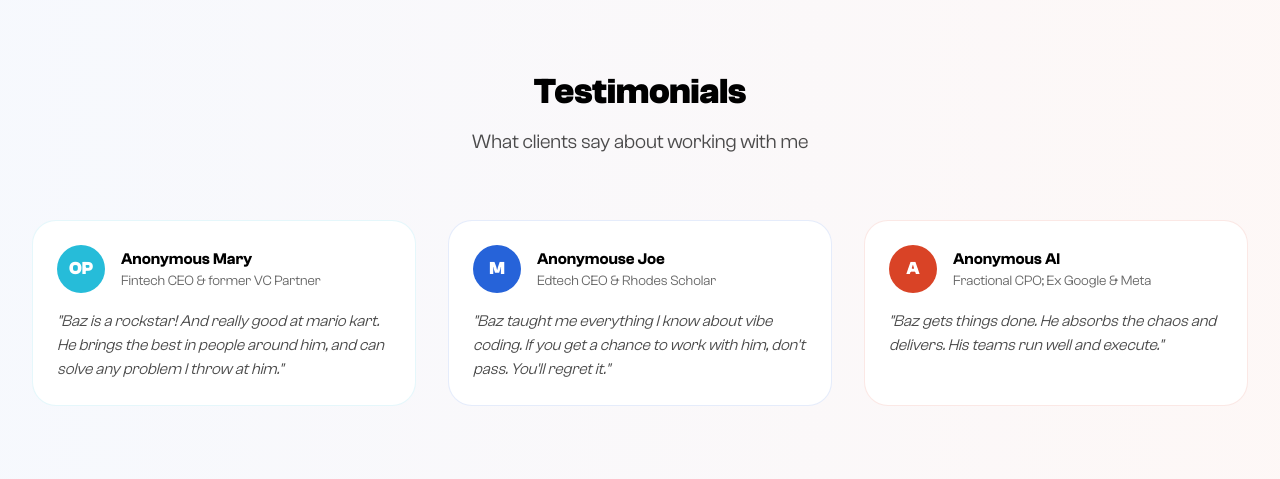
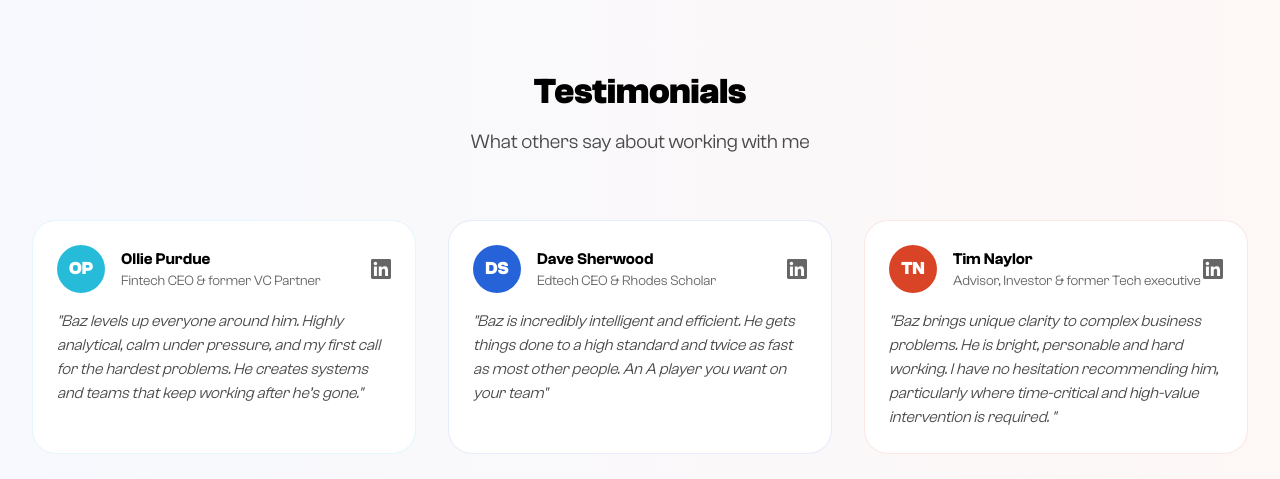
Before and after one commit to baziyer/personal-website, a Next.js app in the folder web/: page / in a window 1280 px wide. Shown: the part 1480-1959 px from the top of the page. Built offline with nearby package versions, Linux system fonts and the light colour scheme; grey boxes are pictures that could not be loaded.

Commit message:
Add LinkedIn icons to testimonials with correct profile URLs

```diff
--- a/web/src/app/design-template/page.tsx
+++ b/web/src/app/design-template/page.tsx
@@ -312,7 +312,7 @@ function DesignTemplateContent() {
           <div className="text-center mb-16">
             <h2 className="text-4xl font-bold text-foreground mb-4">Testimonials</h2>
             <p className="text-xl text-foreground/70 max-w-2xl mx-auto">
-              What clients say about working with me
+              What others say about working with me
             </p>
           </div>
           <div className="grid md:grid-cols-2 lg:grid-cols-3 gap-8">
@@ -321,43 +321,76 @@ function DesignTemplateContent() {
                 <div className="w-12 h-12 bg-accent1 rounded-full flex items-center justify-center text-white font-bold text-lg">
                   OP
                 </div>
-                <div className="ml-4">
-                  <h4 className="font-semibold text-foreground">Anonymous Mary</h4>
+                <div className="ml-4 flex-1">
+                  <h4 className="font-semibold text-foreground">Ollie Purdue</h4>
                   <p className="text-sm text-foreground/60">Fintech CEO & former VC Partner</p>
                 </div>
+                <a
+                  href="https://www.linkedin.com/in/olliepurdue/"
+                  target="_blank"
+                  rel="noopener noreferrer"
+                  className="text-foreground/60 hover:text-accent1 transition-colors"
+                  title="View LinkedIn Profile"
+                >
+                  <svg className="w-5 h-5" fill="currentColor" viewBox="0 0 24 24">
+                    <path d="M20.447 20.452h-3.554v-5.569c0-1.328-.027-3.037-1.852-3.037-1.853 0-2.136 1.445-2.136 2.939v5.667H9.351V9h3.414v1.561h.046c.477-.9 1.637-1.85 3.37-1.85 3.601 0 4.267 2.37 4.267 5.455v6.286zM5.337 7.433c-1.144 0-2.063-.926-2.063-2.065 0-1.138.92-2.063 2.063-2.063 1.14 0 2.064.925 2.064 2.063 0 1.139-.925 2.065-2.064 2.065zm1.782 13.019H3.555V9h3.564v11.452zM22.225 0H1.771C.792 0 0 .774 0 1.729v20.542C0 23.227.792 24 1.771 24h20.451C23.2 24 24 23.227 24 22.271V1.729C24 .774 23.2 0 22.222 0h.003z"/>
+                  </svg>
+                </a>
               </div>
               <p className="text-foreground/70 italic">
-                &quot;Baz is a rockstar! And really good at mario kart. He brings the best in people around him, and can solve any problem I throw at him.&quot;
+                &quot;Baz levels up everyone around him. Highly analytical, calm under pressure, and my first call for the hardest problems. He creates systems and teams that keep working after he’s gone.&quot;
               </p>
             </div>
 
             <div className="bg-background rounded-xl p-6 border border-accent2-200/30">
               <div className="flex items-center mb-4">
                 <div className="w-12 h-12 bg-accent2 rounded-full flex items-center justify-center text-white font-bold text-lg">
-                  M
+                  DS
                 </div>
-                <div className="ml-4">
-                  <h4 className="font-semibold text-foreground">Anonymouse Joe</h4>
+                <div className="ml-4 flex-1">
+                  <h4 className="font-semibold text-foreground">Dave Sherwood</h4>
                   <p className="text-sm text-foreground/60">Edtech CEO & Rhodes Scholar</p>
                 </div>
+                <a
+                  href="https://www.linkedin.com/in/davejlsherwood/"
+                  target="_blank"
+                  rel="noopener noreferrer"
+                  className="text-foreground/60 hover:text-accent2 transition-colors"
+                  title="View LinkedIn Profile"
+                >
+                  <svg className="w-5 h-5" fill="currentColor" viewBox="0 0 24 24">
+                    <path d="M20.447 20.452h-3.554v-5.569c0-1.328-.027-3.037-1.852-3.037-1.853 0-2.136 1.445-2.136 2.939v5.667H9.351V9h3.414v1.561h.046c.477-.9 1.637-1.85 3.37-1.85 3.601 0 4.267 2.37 4.267 5.455v6.286zM5.337 7.433c-1.144 0-2.063-.926-2.063-2.065 0-1.138.92-2.063 2.063-2.063 1.14 0 2.064.925 2.064 2.063 0 1.139-.925 2.065-2.064 2.065zm1.782 13.019H3.555V9h3.564v11.452zM22.225 0H1.771C.792 0 0 .774 0 1.729v20.542C0 23.227.792 24 1.771 24h20.451C23.2 24 24 23.227 24 22.271V1.729C24 .774 23.2 0 22.222 0h.003z"/>
+                  </svg>
+                </a>
               </div>
               <p className="text-foreground/70 italic">
-                &quot;Baz taught me everything I know about vibe coding. If you get a chance to work with him, don&apos;t pass. You&apos;ll regret it.&quot;
+                &quot;Baz is incredibly intelligent and efficient. He gets things done to a high standard and twice as fast as most other people. An A player you want on your team&quot;
               </p>
             </div>
 
             <div className="bg-background rounded-xl p-6 border border-accent3-200/30">
               <div className="flex items-center mb-4">
                 <div className="w-12 h-12 bg-accent3 rounded-full flex items-center justify-center text-white font-bold text-lg">
-                  A
+                  TN
                 </div>
-                <div className="ml-4">
-                  <h4 className="font-semibold text-foreground">Anonymous Al</h4>
-                  <p className="text-sm text-foreground/60">Fractional CPO; Ex Google & Meta</p>
+                <div className="ml-4 flex-1">
+                  <h4 className="font-semibold text-foreground">Tim Naylor</h4>
+                  <p className="text-sm text-foreground/60">Advisor, Investor & former Tech executive </p>
                 </div>
+                <a
+                  href="https://www.linkedin.com/in/timnaylorpublic/"
+                  target="_blank"
+                  rel="noopener noreferrer"
+                  className="text-foreground/60 hover:text-accent3 transition-colors"
+                  title="View LinkedIn Profile"
+                >
+                  <svg className="w-5 h-5" fill="currentColor" viewBox="0 0 24 24">
+                    <path d="M20.447 20.452h-3.554v-5.569c0-1.328-.027-3.037-1.852-3.037-1.853 0-2.136 1.445-2.136 2.939v5.667H9.351V9h3.414v1.561h.046c.477-.9 1.637-1.85 3.37-1.85 3.601 0 4.267 2.37 4.267 5.455v6.286zM5.337 7.433c-1.144 0-2.063-.926-2.063-2.065 0-1.138.92-2.063 2.063-2.063 1.14 0 2.064.925 2.064 2.063 0 1.139-.925 2.065-2.064 2.065zm1.782 13.019H3.555V9h3.564v11.452zM22.225 0H1.771C.792 0 0 .774 0 1.729v20.542C0 23.227.792 24 1.771 24h20.451C23.2 24 24 23.227 24 22.271V1.729C24 .774 23.2 0 22.222 0h.003z"/>
+                  </svg>
+                </a>
               </div>
               <p className="text-foreground/70 italic">
-                &quot;Baz gets things done. He absorbs the chaos and delivers. His teams run well and execute.&quot;
+                &quot;Baz brings unique clarity to complex business problems. He is bright, personable and hard working. I have no hesitation recommending him, particularly where time-critical and high-value intervention is required. &quot;
               </p>
             </div>
           </div>
```
Also changed, not shown: web/public/linkedin.svg (added).
